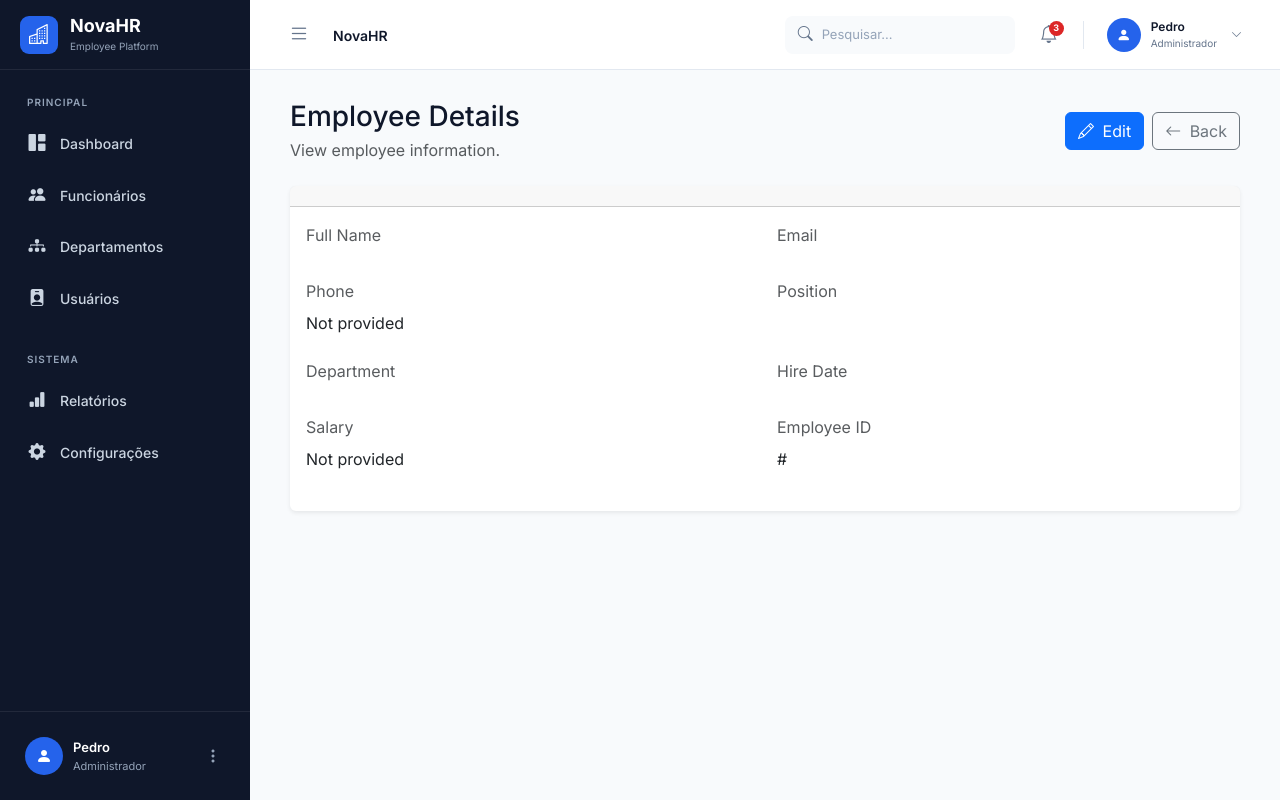
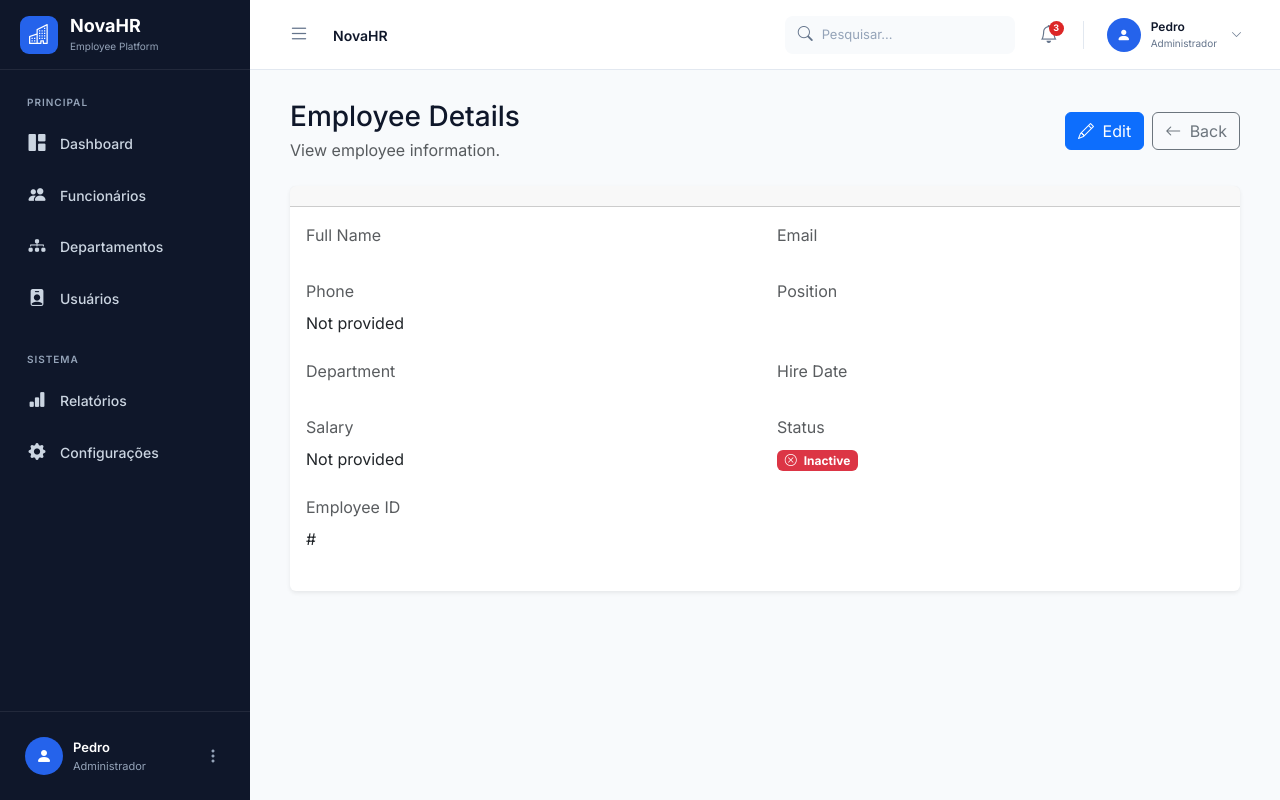
Before and after one commit to panzo1f/employee-management-system, a Flask app: template app/templates/employees/details.html in a window 1280 px wide. Run offline with Flask 3, Linux system fonts and the light colour scheme; the template is opened without the code that fills it, so the values that code supplies are empty.

Commit message:
feat: show employee status in details

```diff
--- a/app/templates/employees/details.html
+++ b/app/templates/employees/details.html
@@ -128,6 +128,25 @@
 
                 <div class="col-md-6 mb-4">
                     <label class="form-label text-muted">
+                        Status
+                    </label>
+                    <div>
+                        {% if employee.is_active %}
+                            <span class="badge bg-success">
+                                <i class="bi bi-check-circle me-1"></i>
+                                Active
+                            </span>
+                        {% else %}
+                            <span class="badge bg-danger">
+                                <i class="bi bi-x-circle me-1"></i>
+                                Inactive
+                            </span>
+                        {% endif %}
+                    </div>
+                </div>
+
+                <div class="col-md-6 mb-4">
+                    <label class="form-label text-muted">
                         Employee ID
                     </label>
                     <div>
```
